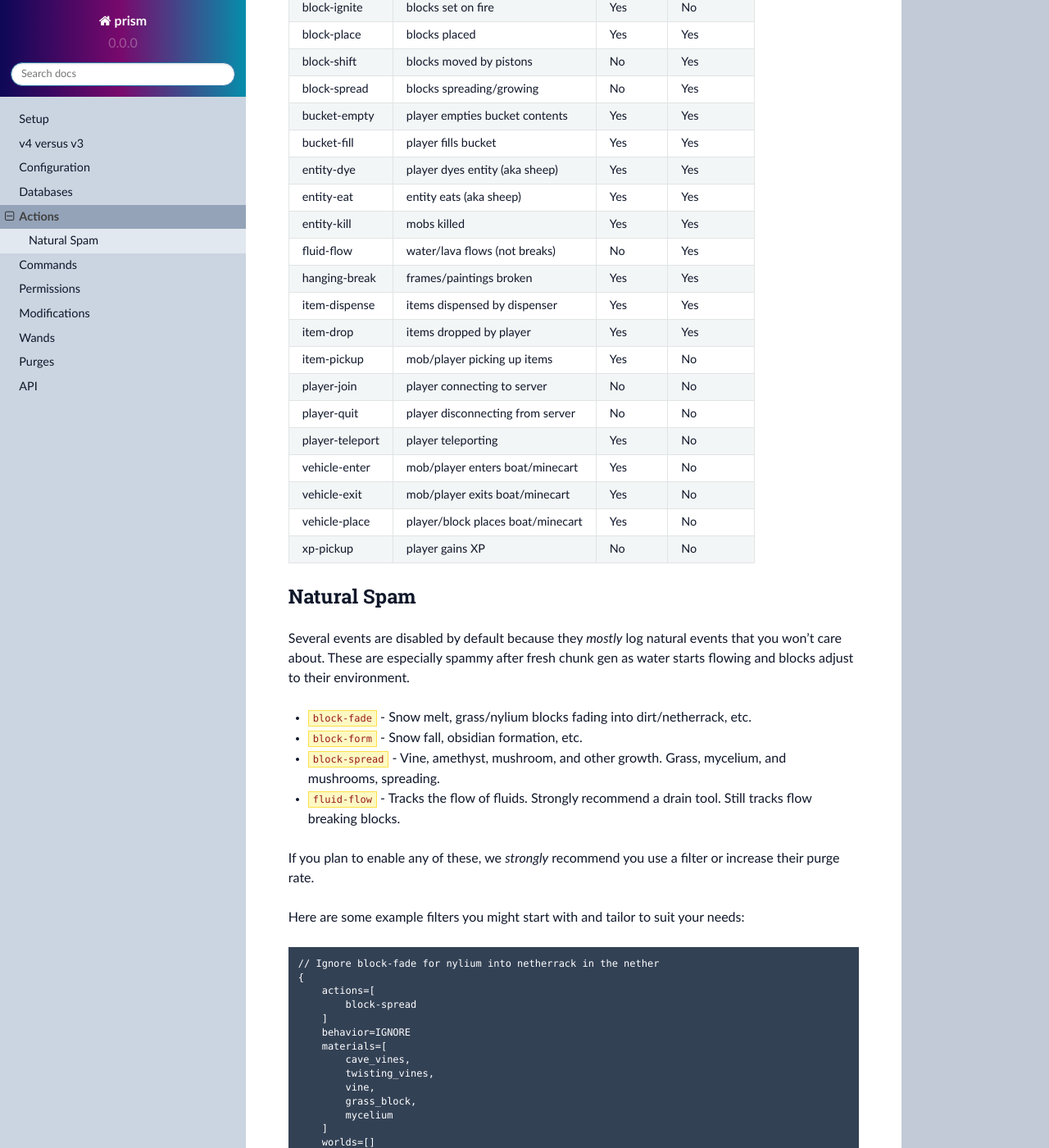
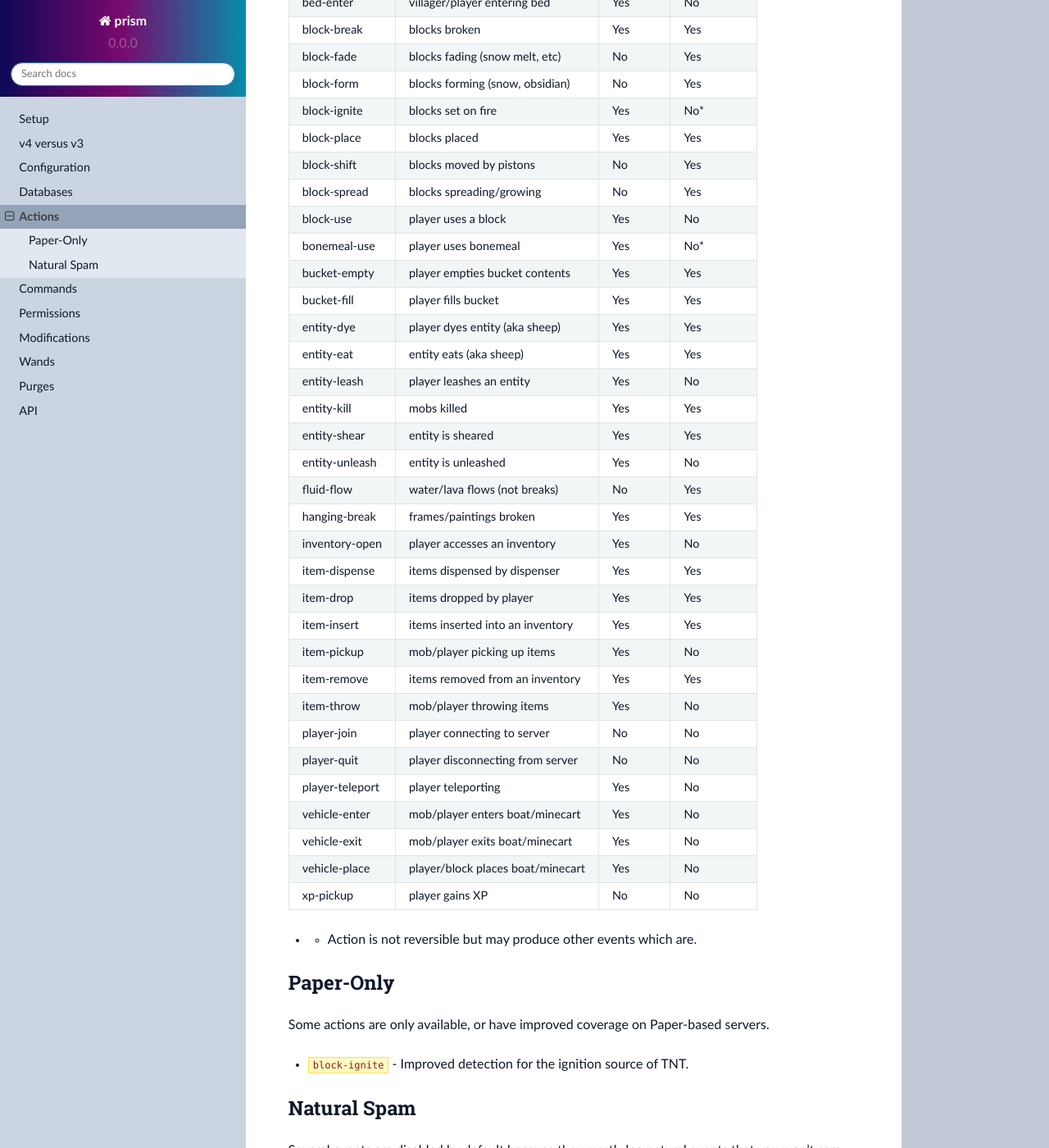
Before and after one commit to prism/prism-docs, a Sphinx documentation site: the page built from docs/source/actions.rst, in a window 1280 px wide and 1400 px high, scrolled down 670 px. Shown: the whole window at 82% size. Built offline with Sphinx 7.4.7 and the Read the Docs theme 2.0.0, drawn with Linux system fonts in a browser that asks for light colours; some of the changed text lies outside the part shown.

Commit message:
Adds some actions, wip basics page, minor fixes

```diff
--- a/docs/source/actions.rst
+++ b/docs/source/actions.rst
@@ -6,6 +6,10 @@ Actions
 "Action Families" are related actions. They're related in that they share the second word, like ``block-break`` and ``hanging-break``. They're both "break" events.
 
 Prism records most actions by default but they can be disabled in the config.
+
+.. note::
+
+    Many actions that were separate in v3 are now combined, making this list appear shorter than it is. For example, any mob/liquid break is just ``block-break`` with appropriate causes.
 
 The following is a list of all actions Prism v4 can monitor.
 
@@ -23,13 +27,17 @@ The following is a list of all actions Prism v4 can monitor.
 +-----------------+----------------------------------+----------+-------------+
 | block-form      | blocks forming (snow, obsidian)  | No       | Yes         |
 +-----------------+----------------------------------+----------+-------------+
-| block-ignite    | blocks set on fire               | Yes      | No          |
+| block-ignite    | blocks set on fire               | Yes      | No*         |
 +-----------------+----------------------------------+----------+-------------+
 | block-place     | blocks placed                    | Yes      | Yes         |
 +-----------------+----------------------------------+----------+-------------+
 | block-shift     | blocks moved by pistons          | No       | Yes         |
 +-----------------+----------------------------------+----------+-------------+
 | block-spread    | blocks spreading/growing         | No       | Yes         |
++-----------------+----------------------------------+----------+-------------+
+| block-use       | player uses a block              | Yes      | No          |
++-----------------+----------------------------------+----------+-------------+
+| bonemeal-use    | player uses bonemeal             | Yes      | No*         |
 +-----------------+----------------------------------+----------+-------------+
 | bucket-empty    | player empties bucket contents   | Yes      | Yes         |
 +-----------------+----------------------------------+----------+-------------+
@@ -39,17 +47,31 @@ The following is a list of all actions Prism v4 can monitor.
 +-----------------+----------------------------------+----------+-------------+
 | entity-eat      | entity eats (aka sheep)          | Yes      | Yes         |
 +-----------------+----------------------------------+----------+-------------+
+| entity-leash    | player leashes an entity         | Yes      | No          |
++-----------------+----------------------------------+----------+-------------+
 | entity-kill     | mobs killed                      | Yes      | Yes         |
++-----------------+----------------------------------+----------+-------------+
+| entity-shear    | entity is sheared                | Yes      | Yes         |
++-----------------+----------------------------------+----------+-------------+
+| entity-unleash  | entity is unleashed              | Yes      | No          |
 +-----------------+----------------------------------+----------+-------------+
 | fluid-flow      | water/lava flows (not breaks)    | No       | Yes         |
 +-----------------+----------------------------------+----------+-------------+
 | hanging-break   | frames/paintings broken          | Yes      | Yes         |
 +-----------------+----------------------------------+----------+-------------+
+| inventory-open  | player accesses an inventory     | Yes      | No          |
++-----------------+----------------------------------+----------+-------------+
 | item-dispense   | items dispensed by dispenser     | Yes      | Yes         |
 +-----------------+----------------------------------+----------+-------------+
 | item-drop       | items dropped by player          | Yes      | Yes         |
 +-----------------+----------------------------------+----------+-------------+
+| item-insert     | items inserted into an inventory | Yes      | Yes         |
++-----------------+----------------------------------+----------+-------------+
 | item-pickup     | mob/player picking up items      | Yes      | No          |
++-----------------+----------------------------------+----------+-------------+
+| item-remove     | items removed from an inventory  | Yes      | Yes         |
++-----------------+----------------------------------+----------+-------------+
+| item-throw      | mob/player throwing items        | Yes      | No          |
 +-----------------+----------------------------------+----------+-------------+
 | player-join     | player connecting to server      | No       | No          |
 +-----------------+----------------------------------+----------+-------------+
@@ -65,6 +87,16 @@ The following is a list of all actions Prism v4 can monitor.
 +-----------------+----------------------------------+----------+-------------+
 | xp-pickup       | player gains XP                  | No       | No          |
 +-----------------+----------------------------------+----------+-------------+
+
+- * Action is not reversible but may produce other events which are.
+
+Paper-Only
+----------
+
+Some actions are only available, or have improved coverage on Paper-based servers.
+
+- ``block-ignite`` - Improved detection for the ignition source of TNT.
+
 
 Natural Spam
 ------------
--- a/docs/source/config/storage.rst
+++ b/docs/source/config/storage.rst
@@ -16,7 +16,7 @@ Currently, there is no way to import data from one storage engine to another.
 HikariCP
 --------
 
-Prism uses `HikariCP<https://github.com/brettwooldridge/HikariCP>`_ for database connection pooling. Prism builds a configuration for you that's optimized for most use cases.
+Prism uses `HikariCP <https://github.com/brettwooldridge/HikariCP>`_ for database connection pooling. Prism builds a configuration for you that's optimized for most use cases.
 
 However, you can define a custom ``hikari.properties`` file in the plugin's configuration folder.
 
--- a/docs/source/v4_v_v3.rst
+++ b/docs/source/v4_v_v3.rst
@@ -9,10 +9,11 @@ Prism version 4 is a complete rewrite. v3 was nearly a decade old and never kept
 * Far more robust rollbacks in far less code thanks to NBT-based serialization.
 * Vastly superior filter and configuration system.
 * Improved localization support.
-* Fully formattable command output.
+* Highly formattable/colorable command output.
 * Proper support for MySQL/MariaDB's `ONLY_FULL_GROUP_BY` mode.
 * Support for H2 and Postgres databases.
 * Support for stored procedures (as of writing for MySQL/MariaDB only. Postgres planned.)
+* Drops irrelevant actions from v3 and added new ones for modern MC.
 * Improved cache system.
 * Better API.
 
@@ -26,7 +27,5 @@ Unfortunately there is no way to convert between v3 databases and v4. This was a
 1. v4's data serialization process is far better than v3, however this means
 it's also incompatible. Lookups will generally work but rollbacks will not. (Invalid
 data should be safely skipped.)
-
 2. v3 tracked non-player "causes" as fake players. v4 can't separate those when migrating data.
-
 3. v4 uses "descriptors" to summarize data while v3 used live objects. There's no way to convert so v3 data will be generic.
```
Also changed, not shown: docs/source/basics.rst (added, +18 -0 lines).
